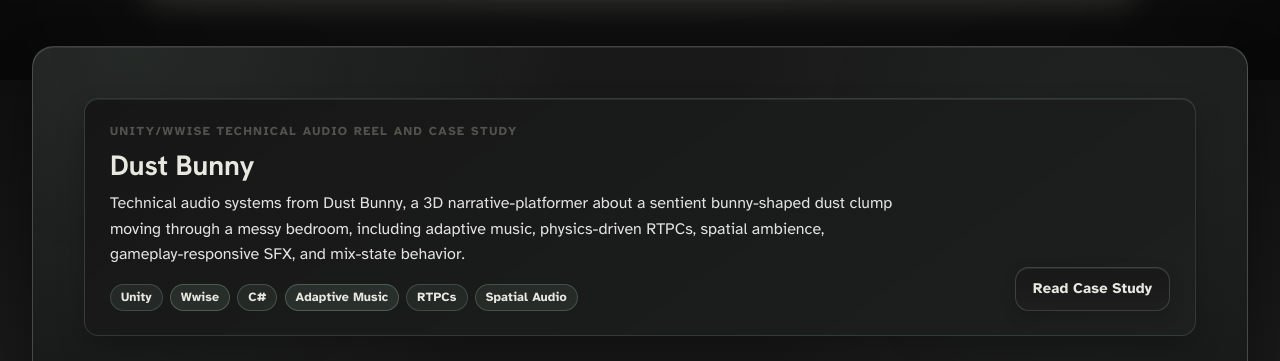
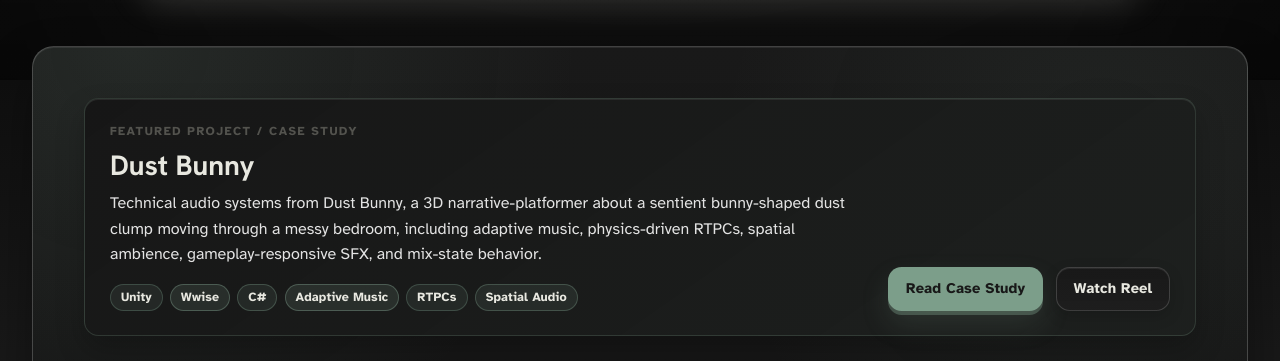
Before and after one commit to j-yeo/portfolio, a React (Vite) app: page / in a window 1280 px wide. Shown: the part 720-1081 px from the top of the page. Built offline with nearby package versions, Linux system fonts and the light colour scheme.

Commit message:
case study description updates

```diff
--- a/src/App.css
+++ b/src/App.css
@@ -956,6 +956,13 @@ figcaption {
   white-space: nowrap;
 }
 
+.case-teaser-actions {
+  display: flex;
+  flex-wrap: wrap;
+  justify-content: flex-end;
+  gap: 0.8rem;
+}
+
 .compact-reel-card {
   display: grid;
   grid-template-columns: minmax(0, 1fr) auto;
@@ -1808,6 +1815,10 @@ figcaption {
 
   .case-teaser .button-link {
     width: fit-content;
+  }
+
+  .case-teaser-actions {
+    justify-content: flex-start;
   }
 
   .compact-reel-card {
--- a/src/App.jsx
+++ b/src/App.jsx
@@ -29,9 +29,9 @@ const reels = [
     description:
       'Gameplay audio systems implemented in Unreal and Wwise, including C++/Blueprint scripting, states, RTPC behavior, spatial playback, and mix changes.',
     tags: ['Unreal Engine', 'Wwise', 'C++', 'Blueprints', 'RTPCs'],
-    href: links.featuredTechnicalReel,
-    embed: links.featuredTechnicalReelEmbed,
-    embedTitle: 'Joshua Yeo Technical Audio Reel',
+    href: links.unrealTechnicalReel,
+    embed: links.unrealTechnicalReelEmbed,
+    embedTitle: 'Joshua Yeo - UE5/Wwise Technical Audio Reel',
     cta: 'Watch Reel',
   },
   {
@@ -49,7 +49,7 @@ const reels = [
 
 const dustBunnyTeaser = {
   title: 'Dust Bunny',
-  label: 'Unity/Wwise Technical Audio Reel and Case Study',
+  label: 'Featured Project / Case Study',
   description:
     'Technical audio systems from Dust Bunny, a 3D narrative-platformer about a sentient bunny-shaped dust clump moving through a messy bedroom, including adaptive music, physics-driven RTPCs, spatial ambience, gameplay-responsive SFX, and mix-state behavior.',
   tags: ['Unity', 'Wwise', 'C#', 'Adaptive Music', 'RTPCs', 'Spatial Audio'],
@@ -416,7 +416,10 @@ function DustBunnyTeaser() {
           {dustBunnyTeaser.tags.map((tag) => <span key={tag}>{tag}</span>)}
         </div>
       </div>
-      <ButtonLink href={dustBunnyTeaser.href} variant="secondary">{dustBunnyTeaser.cta}</ButtonLink>
+      <div className="case-teaser-actions">
+        <ButtonLink href={dustBunnyTeaser.href}>{dustBunnyTeaser.cta}</ButtonLink>
+        <ButtonLink href={links.unityTechnicalReel} variant="secondary">Watch Reel</ButtonLink>
+      </div>
     </article>
   )
 }
@@ -563,7 +566,7 @@ function DustBunnyCaseStudyPage({ onActiveAtmosphereChange, onExpandImage }) {
           <p className="eyebrow">Main Case Study</p>
           <h2>Dust Bunny</h2>
           <p>
-            Adaptive music, gameplay-responsive SFX, spatial ambience, and mix-control systems for a cozy 3D narrative-platformer about a sentient bunny-shaped dust clump moving through a messy bedroom.
+            Adaptive music, gameplay-responsive SFX, spatial ambience, and mix-control systems for a cozy 3D narrative-platformer about a sentient bunny-shaped dust clump moving through the messy bedroom of a girl about to go off to college, navigating clutter and memories through different stages in life.
           </p>
           <div className="focus-row">
             {caseFocus.map((item) => <span key={item}>{item}</span>)}
@@ -591,17 +594,16 @@ function DustBunnyCaseStudyPage({ onActiveAtmosphereChange, onExpandImage }) {
         </div>
         <div className="case-copy">
           <p>
-            Dust Bunny&apos;s audio supports the player&apos;s experience of a bedroom from a very small perspective. Room tone, spatial ambience, object interactions, movement sounds, exterior sound, and music transitions all contribute to scale, emotional pacing, and readability.
+            In <em>Dust Bunny</em>, you play as a sentient bunny-shaped dust clump that grows by rolling over clutter in a messy bedroom. As a largely narrative-based game, adaptive music, responsive gameplay SFX and ambient sound play a significant part in the overall player experience of the game.
           </p>
           <p>
-            The project demonstrates technical audio as a player-facing craft: implementation choices affect when music enters, how ambience returns, how UI feedback cuts through, how danger changes in real time, and how physical movement affects the sound of the character and surrounding clutter.
+            Room tone, spatial ambience, object interactions, movement sounds, exterior sound, and music transitions are all designed with the goal of player immersion and emotional connection while both maintaining and contributing to clarity of gameplay.
           </p>
         </div>
         <Figure
           image={assetPath('dust-bunny-still.png')}
           title="Dust Bunny still"
           alt="In-game screenshot from Dust Bunny showing the small dust bunny character within a bedroom-scale environment."
-          caption="Dust Bunny is a cozy 3D narrative-platformer about a sentient bunny-shaped dust clump navigating a lived-in bedroom."
           tall
           fit="contain"
           natural
@@ -617,7 +619,7 @@ function DustBunnyCaseStudyPage({ onActiveAtmosphereChange, onExpandImage }) {
         </div>
         <div className="case-copy">
           <p>
-            Dust Bunny&apos;s music adapts through Wwise State Groups, Music Switch Containers, Music Playlist Containers, and Unity C# trigger scripts. The high-level mus_state group controls the main mus_game container, while zone-specific state groups shape musical progression inside the first two areas.
+            Dust Bunny&apos;s music adapts through Wwise State Groups, Music Switch Containers, Music Playlist Containers, and Unity C# trigger scripts. .
           </p>
           <div className="state-list">
             {musicStates.map(([name, body]) => (
@@ -677,7 +679,7 @@ function DustBunnyCaseStudyPage({ onActiveAtmosphereChange, onExpandImage }) {
         </div>
         <div className="case-copy">
           <p>
-            Gameplay-responsive SFX are tied to player growth, movement speed, and object physics. These systems connect sound to the dust bunny&apos;s changing body and to the physical clutter that defines the bedroom.
+            Gameplay-responsive SFX are tied to player growth, movement speed, and object physics. These systems connect sound to changes in the dust bunny&apos;s size and to the physical clutter around the bedroom.
           </p>
           <div className="callout-list">
             {responsiveAudio.map((item) => (
@@ -707,10 +709,10 @@ function DustBunnyCaseStudyPage({ onActiveAtmosphereChange, onExpandImage }) {
         </div>
         <div className="case-copy wide">
           <p>
-            The ambience system combines room tone, localized emitters, randomized intermittent playback, moving ambient emitters, and exterior sound. This helps the house feel lived-in even when the player is alone, while reinforcing the scale of the room from the perspective of a small dust bunny.
+            The ambience system combines room tone, localized emitters, randomized intermittent playback, moving ambient emitters, and exterior sound. The goal was for the house feel lived-in even while the player is alone and the room is empty, while reinforcing the scale of the room compared to a tiny dust bunny.
           </p>
           <p>
-            The ambience system separates emitter movement from playback timing, allowing sounds to move between predefined points while Wwise events are posted at varied intervals.
+            The ambience system separates emitter movement from playback timing, allowing sounds to move between predefined points while Wwise events are posted at varied, randomized intervals.
           </p>
           <div className="ambience-notes">
             {ambienceDetails.map((item) => (
@@ -757,18 +759,6 @@ function DustBunnyCaseStudyPage({ onActiveAtmosphereChange, onExpandImage }) {
               <p>{item.body}</p>
             </article>
           ))}
-        </div>
-      </section>
-
-      <section className={caseSectionClassName(5, 'reflection-section')}>
-        <div className="case-section-heading">
-          <p>06</p>
-          <h3>Reflection</h3>
-        </div>
-        <div className="reflection-note">
-          <p>
-            Dust Bunny reinforced how much implementation choices shape the emotional effect of sound design. Timing, transitions, ducking, filtering, spatialization, and responsiveness all change how a player reads a moment. The smallest details often decide whether a sound feels attached to the world or simply placed on top of it.
-          </p>
         </div>
       </section>
 
```
